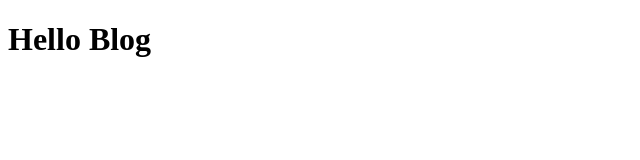
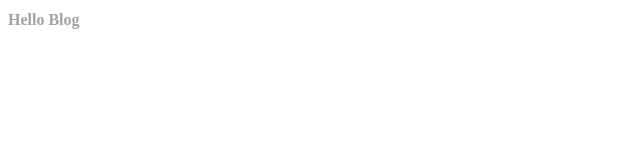
Before and after one commit to kermitic/kermitic.github.io, a plain HTML site: page index.html in a window 1280 px wide. Shown: the whole page, without its empty margins (0-640 px from the left). Drawn offline with Linux system fonts and the light colour scheme.

Commit message:
style.css 추가

```diff
--- a/index.html
+++ b/index.html
@@ -5,6 +5,7 @@
     <meta http-equiv="X-UA-Compatible" content="IE=edge" />
     <meta name="viewport" content="width=device-width, initial-scale=1.0" />
     <title>Kermitic's Blog</title>
+    <link rel="stylesheet" href="./style.css" />
   </head>
   <body>
     <h1>Hello Blog</h1>
--- /dev/null
+++ b/style.css
@@ -0,0 +1,4 @@
+h1 {
+  color: #a2a2a2;
+  font-size: 1rem;
+}
```
